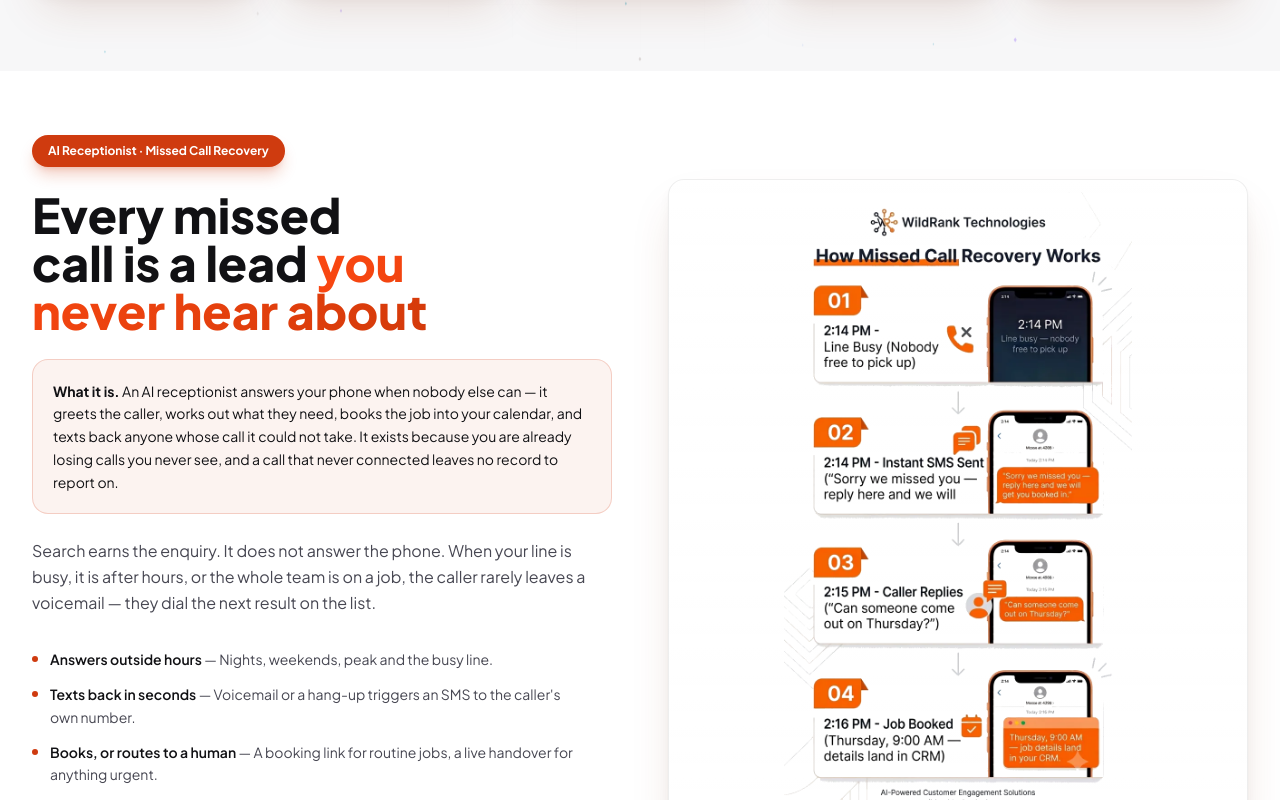
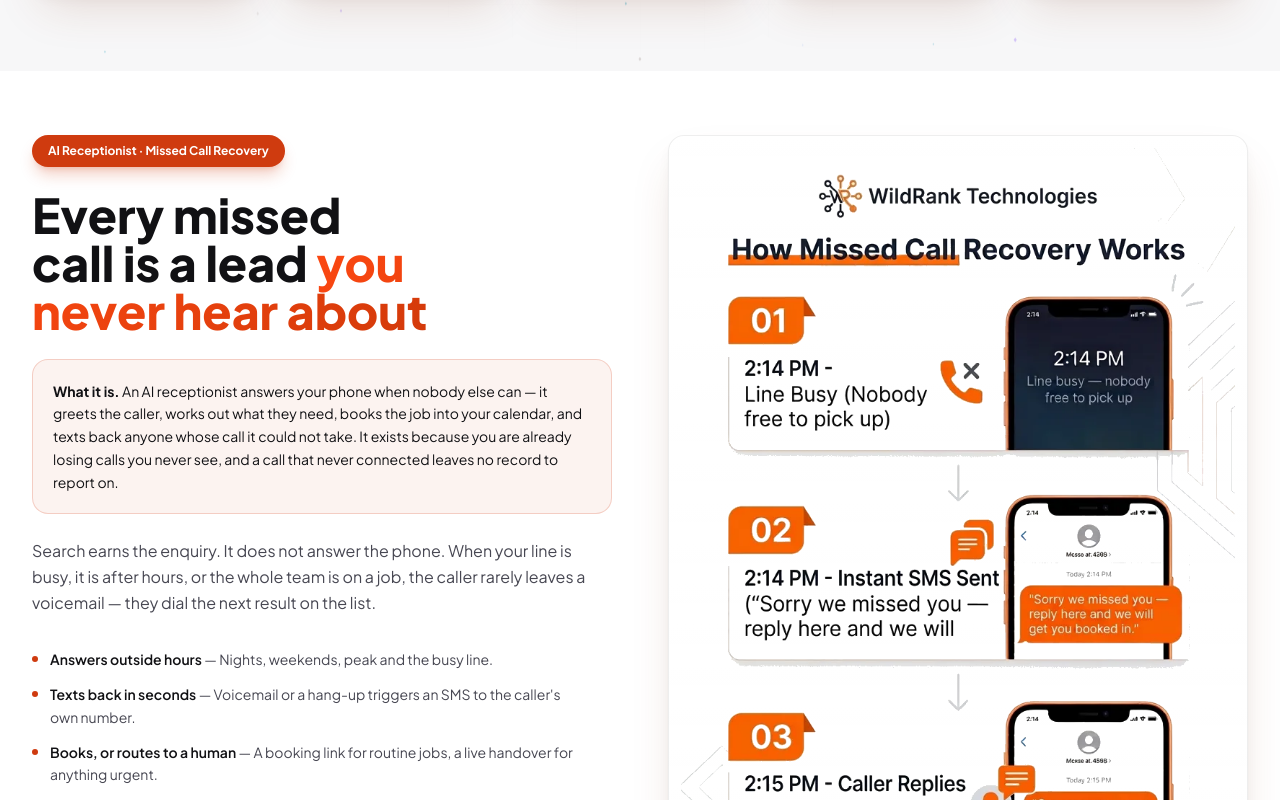
Before and after one commit to amitkushwaha1/wildrank-website, a Next.js app: page / in a window 1280 px wide. Shown: the part 1020-1820 px from the top of the page. Built offline with nearby package versions, Linux system fonts and the light colour scheme.

Commit message:
Missed-call image fills its tile width (no side gaps)

```diff
--- a/components/home/MissedCalls.tsx
+++ b/components/home/MissedCalls.tsx
@@ -40,7 +40,7 @@ export default function MissedCalls() {
   return (
     <section className="py-24 lg:py-16">
       <div className="mx-auto max-w-7xl px-4 sm:px-6 lg:px-8">
-        <div className="grid items-center gap-14 lg:grid-cols-2">
+        <div className="grid items-start gap-14 lg:grid-cols-2">
           {/* ── Left — what it is, then why it matters ── */}
           <div>
             <motion.div
@@ -145,16 +145,15 @@ export default function MissedCalls() {
               className="glass-card ring-glow rounded-3xl border border-hairline/10 p-3"
               style={{ "--ring-hue": "205" } as React.CSSProperties}
             >
-              {/* Capped to one screen height so the whole four-step artwork is
-                  visible without scrolling; the portrait artwork letterboxes
-                  inside the panel on short viewports. */}
+              {/* Fills the tile width so there are no side gaps; the transparent
+                  background lets the image blend into the page. */}
               <img
                 src="/images/missed-call-process.webp"
                 alt="How the AI receptionist missed call recovery process works: a busy line sends an automated text, the caller replies, and the booking lands in the CRM."
                 width={768}
                 height={1376}
                 decoding="async"
-                className="mx-auto h-auto max-h-[min(78vh,1100px)] w-auto max-w-full rounded-2xl object-contain"
+                className="h-auto w-full rounded-2xl"
               />
             </div>
           </motion.div>
```
